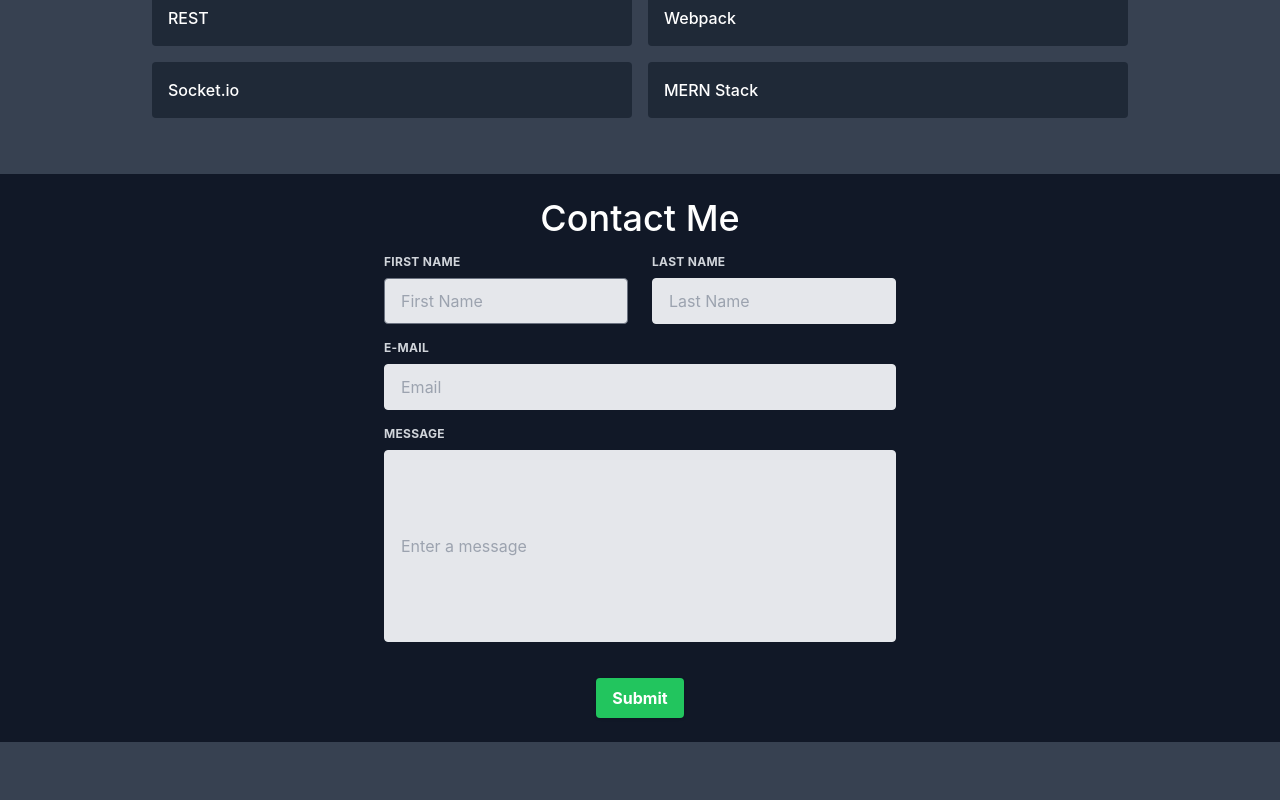
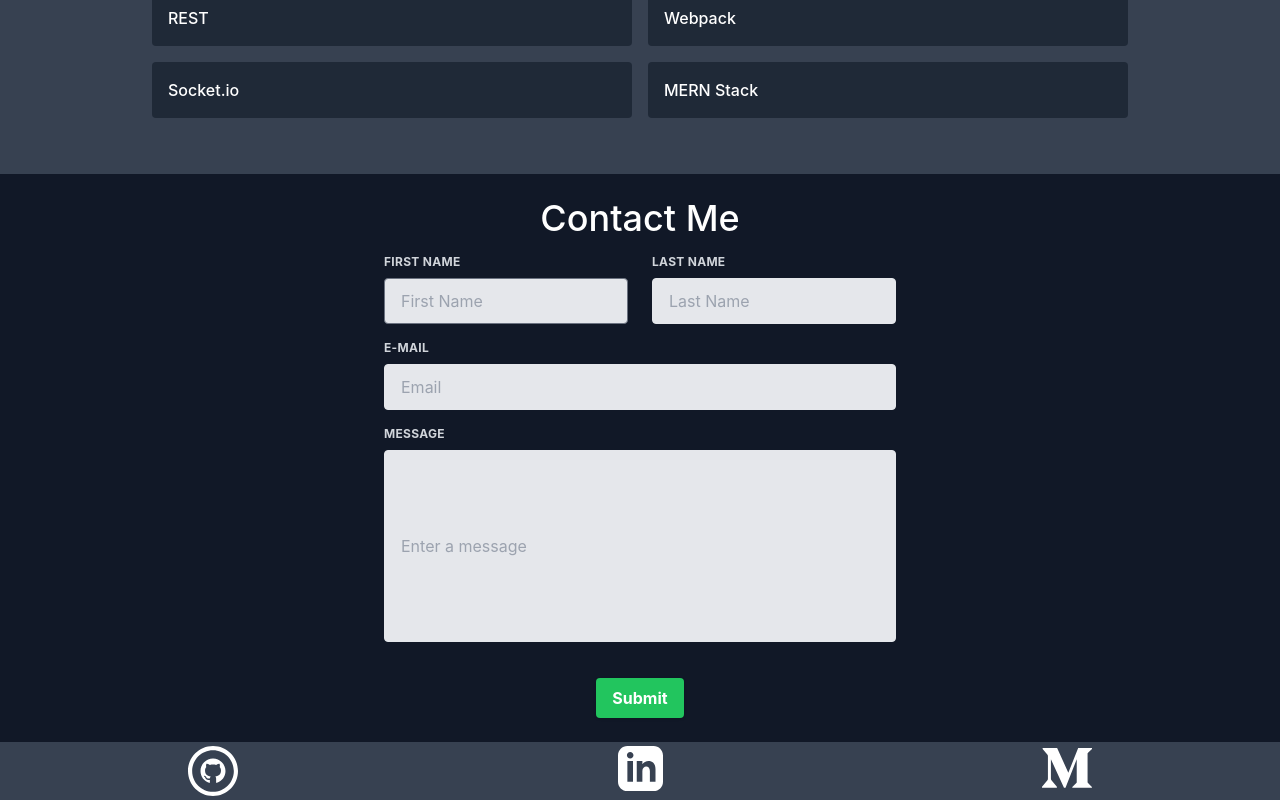
Before and after one commit to pdbesse/portfolio, a React (Create React App) app: page / in a window 1280 px wide. Shown: the part 3474-4274 px from the top of the page. Before the commit the page ends 4216 px from the top, so only its background shows below. Built offline with nearby package versions, Linux system fonts and the light colour scheme.

Commit message:
add footer; add links open in new browser

```diff
--- a/src/components/Footer.js
+++ b/src/components/Footer.js
@@ -1,3 +1,17 @@
 import React from "react";
+import { ReactComponent as Github } from './assets/github.svg'
+import { ReactComponent as LinkedIn } from './assets/linkedin.svg'
+import { ReactComponent as Medium } from './assets/medium.svg'
 
-export default function Footer() {}
+export default function Footer() {
+    return (
+        <footer className="bg-gray-700 md:sticky top-0 z-10 flex flex-row">
+            <a href='https://github.com/pdbesse' target='_blank' rel='noreferrer noopener' className="container mx-auto flex flex-wrap p-1 flex-col md:flex-row justify-center"><Github/>
+            </a>
+            <a href='https://linkedin.com/in/phillipbesse' target='_blank' rel='noreferrer noopener' className="container mx-auto flex flex-wrap p-1 flex-col md:flex-row justify-center"><LinkedIn/>
+            </a>
+            <a href='https://medium.com/@phillip.besse' target='_blank' rel='noreferrer noopener' className="container mx-auto flex flex-wrap p-1 flex-col md:flex-row justify-center"><Medium/>
+            </a>
+        </footer>
+    )
+}
--- a/src/components/Header.js
+++ b/src/components/Header.js
@@ -1,7 +1,6 @@
-// import { ArrowRightIcon } from "@heroicons/react/solid";
 import React from "react";
 
-export default function Navbar() {
+export default function Header() {
     return (
         <header className="bg-gray-900 md:sticky top-0 z-10">
             <div className="container mx-auto flex flex-wrap p-5 flex-col md:flex-row items-center">
--- a/src/components/Projects.js
+++ b/src/components/Projects.js
@@ -45,8 +45,8 @@ export default function Projects() {
 
                             </div>
                             <div className='flex inline-flex justify-center'>
-                                <a href={project.deployLink} className='flex inline-flex px-5 pb-10 relative w-50 h-50 bg-gray-900 opacity-100'><Deploy /></a>
-                                <a href={project.githubLink} className='flex inline-flex px-5 pb-10 relative w-auto bg-gray-900 opacity-100'><Github /></a>
+                                <a href={project.deployLink} target='_blank' rel='noreferrer noopener' className='flex inline-flex px-5 pb-10 relative w-50 h-50 bg-gray-900 opacity-100'><Deploy /></a>
+                                <a href={project.githubLink} target='_blank' rel='noreferrer noopener' className='flex inline-flex px-5 pb-10 relative w-auto bg-gray-900 opacity-100'><Github /></a>
                             </div>
                         </div>
                     ))}
```
Also changed, not shown: src/components/assets/linkedin.svg (added), src/components/assets/medium.svg (added).
